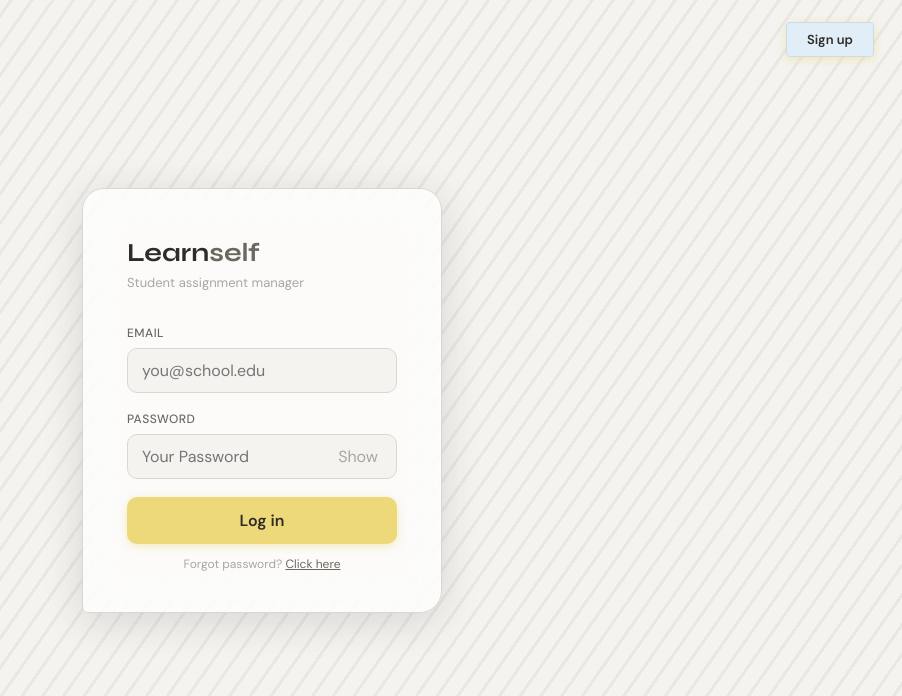
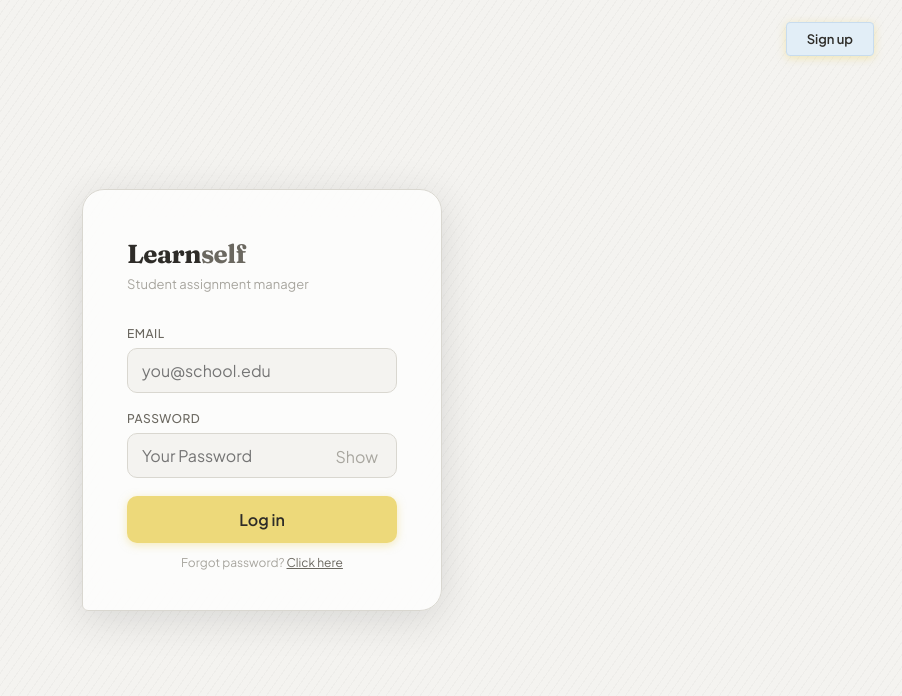
Before and after one commit to THOMAS-Tunn/LearnSelf, a React (Vite) app in the folder LearnSelf/: page / in a window 1280 px wide. Shown: the top 696 px of the page, without its empty margins (378-1280 px from the left). Built offline with nearby package versions, Linux system fonts and the light colour scheme; no server answers.

Commit message:
update 6

```diff
--- a/LearnSelf/index.html
+++ b/LearnSelf/index.html
@@ -8,7 +8,7 @@
     <link rel="icon" type="image/png" href="/webicon.png" />
     <link rel="preconnect" href="https://fonts.googleapis.com" />
     <link rel="preconnect" href="https://fonts.gstatic.com" crossorigin />
-    <link href="https://fonts.googleapis.com/css2?family=DM+Sans:ital,wght@0,300;0,400;0,500;0,600;1,300&family=Syne:wght@400;600;700&display=swap" rel="stylesheet" />
+    <link href="https://fonts.googleapis.com/css2?family=Fraunces:ital,opsz,wght@0,9..144,400;0,9..144,600;0,9..144,700;1,9..144,300&family=Plus+Jakarta+Sans:ital,wght@0,300;0,400;0,500;0,600;1,300&display=swap" rel="stylesheet" />
     <script>
       window.LEARNSELF_CONFIG = window.LEARNSELF_CONFIG || {};
     </script>
--- a/LearnSelf/learnself.html
+++ b/LearnSelf/learnself.html
@@ -8,7 +8,7 @@
 <meta name="learnself-supabase-anon-key" content="sb_publishable_2aVDeqqAnbZ1FobHYRhnrw_91rXkkP4">
 <link rel="icon" type="image/png" href="./webicon.png">
 <link rel="stylesheet" href="https://cdnjs.cloudflare.com/ajax/libs/font-awesome/6.0.0/css/all.min.css">
-<link href="https://fonts.googleapis.com/css2?family=DM+Sans:ital,wght@0,300;0,400;0,500;0,600;1,300&family=Syne:wght@400;600;700&display=swap" rel="stylesheet">
+<link href="https://fonts.googleapis.com/css2?family=Fraunces:ital,opsz,wght@0,9..144,400;0,9..144,600;0,9..144,700;1,9..144,300&family=Plus+Jakarta+Sans:ital,wght@0,300;0,400;0,500;0,600;1,300&display=swap" rel="stylesheet">
 <style>
   :root {
     --white:       #f4f3f0;
@@ -34,7 +34,7 @@
   *, *::before, *::after { box-sizing: border-box; margin: 0; padding: 0; }
 
   body {
-    font-family: 'DM Sans', sans-serif;
+    font-family: 'Plus Jakarta Sans', sans-serif;
     background-color: var(--white);
     color: var(--ink);
     min-height: 100vh;
@@ -81,7 +81,7 @@
     display: flex;
     align-items: center;
     gap: 12px;
-    font-family: 'Syne', sans-serif;
+    font-family: 'Fraunces', Georgia, serif;
     font-weight: 700;
     font-size: 26px;
     letter-spacing: -0.5px;
@@ -105,7 +105,7 @@
     gap: 1px;
   }
   .brand-copy small {
-    font-family: 'DM Sans', sans-serif;
+    font-family: 'Plus Jakarta Sans', sans-serif;
     font-size: 11px;
     font-weight: 600;
     letter-spacing: 0.16em;
@@ -133,7 +133,7 @@
   .field-input {
     width: 100%;
     padding: 11px 14px;
-    font-family: 'DM Sans', sans-serif;
+    font-family: 'Plus Jakarta Sans', sans-serif;
     font-size: 14px;
     color: var(--ink);
     background: var(--white);
@@ -200,7 +200,7 @@
     border: 1.5px solid var(--blue);
     border-radius: 4px;
     padding: 8px 20px;
-    font-family: 'DM Sans', sans-serif;
+    font-family: 'Plus Jakarta Sans', sans-serif;
     font-size: 13px;
     font-weight: 600;
     cursor: pointer;
@@ -257,7 +257,7 @@
     animation: popIn .18s ease;
   }
   .fp-title {
-    font-family: 'Syne', sans-serif;
+    font-family: 'Fraunces', Georgia, serif;
     font-size: 17px; font-weight: 700;
     margin-bottom: 6px;
   }
@@ -271,7 +271,7 @@
   .fp-send-btn {
     width: 100%; padding: 11px;
     background: var(--yellow-btn); color: var(--ink);
-    font-family: 'DM Sans', sans-serif; font-size: 14px; font-weight: 600;
+    font-family: 'Plus Jakarta Sans', sans-serif; font-size: 14px; font-weight: 600;
     border: none; border-radius: 10px 10px 10px 4px;
     cursor: pointer; margin-top: 6px;
     box-shadow: 0 2px 8px rgba(237,217,122,0.45);
@@ -284,7 +284,7 @@
     padding: 13px;
     background: var(--yellow-btn);
     color: var(--ink);
-    font-family: 'DM Sans', sans-serif;
+    font-family: 'Plus Jakarta Sans', sans-serif;
     font-size: 15px;
     font-weight: 600;
     border: none;
@@ -320,7 +320,7 @@
     display: flex;
     align-items: center;
     gap: 12px;
-    font-family: 'Syne', sans-serif;
+    font-family: 'Fraunces', Georgia, serif;
     font-weight: 700;
     font-size: 18px;
     color: var(--ink);
@@ -342,7 +342,7 @@
   nav { display: flex; gap: 4px; flex: 1; }
   .nav-btn {
     background: none; border: none; cursor: pointer;
-    font-family: 'DM Sans', sans-serif;
+    font-family: 'Plus Jakarta Sans', sans-serif;
     font-size: 13.5px; font-weight: 500;
     color: var(--ink-light);
     padding: 6px 14px;
@@ -382,7 +382,7 @@
     border-radius: 20px;
     border: 1.5px solid var(--border);
     background: var(--white);
-    font-family: 'DM Sans', sans-serif;
+    font-family: 'Plus Jakarta Sans', sans-serif;
     font-size: 13px; font-weight: 500;
     cursor: pointer; transition: all .15s;
     color: var(--ink);
@@ -422,7 +422,7 @@
     border-bottom: 1.5px solid var(--border);
   }
   th {
-    font-family: 'DM Sans', sans-serif;
+    font-family: 'Plus Jakarta Sans', sans-serif;
     font-size: 11.5px; font-weight: 600;
     letter-spacing: 0.06em; text-transform: uppercase;
     color: var(--ink-light);
@@ -494,7 +494,7 @@
     flex: 1;
   }
   .view-title {
-    font-family: 'Syne', sans-serif;
+    font-family: 'Fraunces', Georgia, serif;
     font-size: 22px; font-weight: 700;
     margin-bottom: 6px;
   }
@@ -531,7 +531,7 @@
     margin-bottom: 24px;
   }
   .modal-title {
-    font-family: 'Syne', sans-serif;
+    font-family: 'Fraunces', Georgia, serif;
     font-size: 18px; font-weight: 700;
   }
   .modal-close {
@@ -550,7 +550,7 @@
   .modal-input, .modal-select, .modal-textarea {
     width: 100%;
     padding: 10px 13px;
-    font-family: 'DM Sans', sans-serif; font-size: 14px;
+    font-family: 'Plus Jakarta Sans', sans-serif; font-size: 14px;
     color: var(--ink); background: rgba(244,243,240,0.8);
     border: 1.5px solid var(--border); border-radius: 10px;
     outline: none; transition: border-color .2s, box-shadow .2s;
@@ -566,7 +566,7 @@
   .modal-submit {
     width: 100%; padding: 12px;
     background: var(--yellow-btn); color: var(--ink);
-    font-family: 'DM Sans', sans-serif; font-size: 14px; font-weight: 600;
+    font-family: 'Plus Jakarta Sans', sans-serif; font-size: 14px; font-weight: 600;
     border: none; border-radius: 12px 12px 12px 4px;
     cursor: pointer; margin-top: 6px;
     transition: background .2s, box-shadow .2s;
@@ -851,11 +851,11 @@
       <div class="view-sub" id="profile-email-display">student@school.edu</div>
       <div style="display:grid;grid-template-columns:1fr 1fr;gap:14px;margin-top:10px;">
         <div style="background:var(--blue-soft);border-radius:10px;padding:16px;">
-          <div style="font-size:22px;font-weight:700;font-family:'Syne',sans-serif;" id="stat-active">0</div>
+          <div style="font-size:22px;font-weight:700;font-family:'Fraunces',Georgia,serif;" id="stat-active">0</div>
           <div style="font-size:12px;color:var(--ink-light);margin-top:2px;">Active Assignments</div>
         </div>
         <div style="background:var(--green-soft);border-radius:10px;padding:16px;">
-          <div style="font-size:22px;font-weight:700;font-family:'Syne',sans-serif;" id="stat-done">0</div>
+          <div style="font-size:22px;font-weight:700;font-family:'Fraunces',Georgia,serif;" id="stat-done">0</div>
           <div style="font-size:12px;color:var(--ink-light);margin-top:2px;">Finished</div>
         </div>
       </div>
--- a/LearnSelf/src/styles.css
+++ b/LearnSelf/src/styles.css
@@ -22,7 +22,7 @@
 html, body, #root { min-height: 100%; }
 body {
   margin: 0;
-  font-family: 'DM Sans', sans-serif;
+  font-family: 'Plus Jakarta Sans', sans-serif;
   background: var(--white);
   color: var(--ink);
   min-height: 100vh;
@@ -34,7 +34,7 @@ body::before {
   inset: 0;
   pointer-events: none;
   z-index: 0;
-  background-image: repeating-linear-gradient(-55deg, transparent, transparent 14px, rgba(46, 44, 40, 0.055) 14px, rgba(46, 44, 40, 0.055) 17px);
+  background-image: repeating-linear-gradient(-55deg, transparent, transparent 6px, rgba(46, 44, 40, 0.028) 6px, rgba(46, 44, 40, 0.028) 7px);
 }
 body > * { position: relative; z-index: 1; }
 button, input, select, textarea { font: inherit; }
@@ -59,7 +59,9 @@ button { cursor: pointer; }
   width: min(360px, 100%);
 }
 .login-logo, .header-logo, .view-title, .modal-title, .fp-title, .stat-value {
-  font-family: 'Syne', sans-serif;
+  font-family: 'Fraunces', Georgia, serif;
+  font-optical-sizing: auto;
+  letter-spacing: -0.02em;
 }
 .login-logo { font-size: 26px; font-weight: 700; margin-bottom: 6px; }
 .login-logo span, .header-logo span { color: var(--ink-light); }
@@ -117,6 +119,7 @@ button { cursor: pointer; }
   color: var(--ink);
   background: var(--yellow-btn);
   box-shadow: 0 2px 8px rgba(237, 217, 122, 0.5);
+  transition: background 0.2s, transform 0.1s, box-shadow 0.2s;
 }
 .signup-corner-btn {
   position: fixed;
@@ -135,6 +138,14 @@ button { cursor: pointer; }
   padding: 13px;
   border-radius: 10px;
   font-weight: 600;
+}
+.login-btn:hover, .fp-send-btn:hover, .modal-submit:hover {
+  background: #e5ce60;
+  box-shadow: 0 4px 16px rgba(237, 217, 122, 0.6);
+  transform: translateY(-1px);
+}
+.login-btn:active, .fp-send-btn:active, .modal-submit:active {
+  transform: translateY(0);
 }
 .inline-link {
   color: var(--ink-light);
@@ -162,6 +173,20 @@ button { cursor: pointer; }
 }
 .modal-wide { width: min(520px, 94vw); }
 .fp-modal { width: min(340px, 92vw); }
+.fp-title {
+  font-size: 18px;
+  font-weight: 700;
+  margin-bottom: 6px;
+}
+.fp-sub {
+  color: var(--ink-light);
+  font-size: 13px;
+  line-height: 1.45;
+  margin-bottom: 18px;
+}
+.modal-tight {
+  margin-bottom: 10px;
+}
 .modal-head {
   display: flex;
   align-items: flex-start;
@@ -174,6 +199,13 @@ button { cursor: pointer; }
   background: transparent;
   color: var(--ink-muted);
   font-size: 20px;
+  line-height: 1;
+  padding: 2px 6px;
+  border-radius: 6px;
+}
+.modal-close:hover, .fp-close:hover {
+  background: var(--red-soft);
+  color: #9b2626;
 }
 .modal-row { display: grid; grid-template-columns: repeat(2, minmax(0, 1fr)); gap: 14px; }
 .modal-textarea { resize: vertical; min-height: 88px; }
@@ -210,7 +242,10 @@ nav { gap: 4px; flex: 1; }
   padding: 6px 14px;
   border-radius: 8px;
   font-size: 13.5px;
+  font-weight: 500;
+  transition: background 0.15s, color 0.15s;
 }
+.nav-btn:hover { background: rgba(46, 44, 40, 0.06); color: var(--ink); }
 .nav-btn.active { background: var(--yellow); color: var(--ink); }
 .header-avatar, .profile-avatar-big {
   display: flex;
@@ -238,9 +273,13 @@ nav { gap: 4px; flex: 1; }
   border-radius: 20px;
   padding: 7px 16px;
   background: var(--white);
+  font-weight: 500;
+  transition: all 0.15s;
 }
 .action-pill.finish { background: var(--green); border-color: var(--green); }
+.action-pill.finish:hover { background: #a8d4aa; }
 .action-pill.del { background: var(--red); border-color: var(--red); }
+.action-pill.del:hover { background: #e8a8a8; }
 .add-btn {
   width: 38px;
   height: 38px;
@@ -248,7 +287,9 @@ nav { gap: 4px; flex: 1; }
   font-size: 22px;
   background: var(--ink);
   color: var(--white);
+  transition: background 0.15s, transform 0.1s;
 }
+.add-btn:hover { background: #1a1918; transform: scale(1.06); }
 .table-wrap, .simple-view-card {
   border-radius: var(--radius);
   padding: 0;
@@ -259,7 +300,7 @@ nav { gap: 4px; flex: 1; }
 table { width: 100%; border-collapse: collapse; }
 thead tr { background: var(--yellow-soft); border-bottom: 1.5px solid var(--border); }
 th, td { text-align: left; padding: 11px 12px; }
-th { font-size: 11.5px; letter-spacing: 0.06em; text-transform: uppercase; color: var(--ink-light); }
+th { font-size: 11.5px; font-weight: 600; letter-spacing: 0.06em; text-transform: uppercase; color: var(--ink-light); }
 td { font-size: 13.5px; border-bottom: 1px solid rgba(217, 215, 208, 0.5); }
 tbody tr { cursor: pointer; }
 tbody tr:hover { background: rgba(200, 220, 238, 0.18); }
@@ -463,7 +504,7 @@ tbody tr:hover { background: rgba(200, 220, 238, 0.18); }
   border-color: var(--yellow);
 }
 .dp-month-label {
-  font-family: 'Syne', sans-serif;
+  font-family: 'Fraunces', Georgia, serif;
   font-size: 13px;
   font-weight: 600;
   color: var(--ink);
```
Also changed, not shown: LearnSelf/src/App.tsx (+16 -2 lines).
